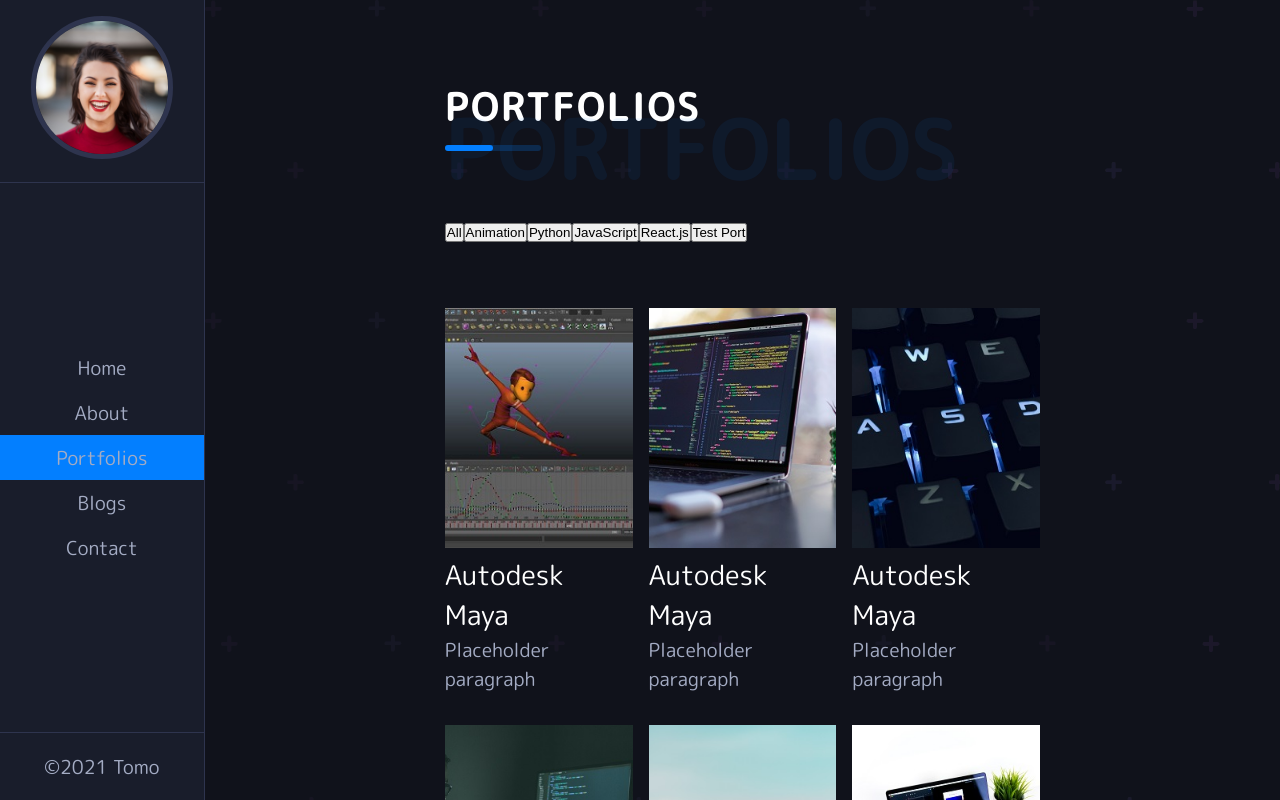
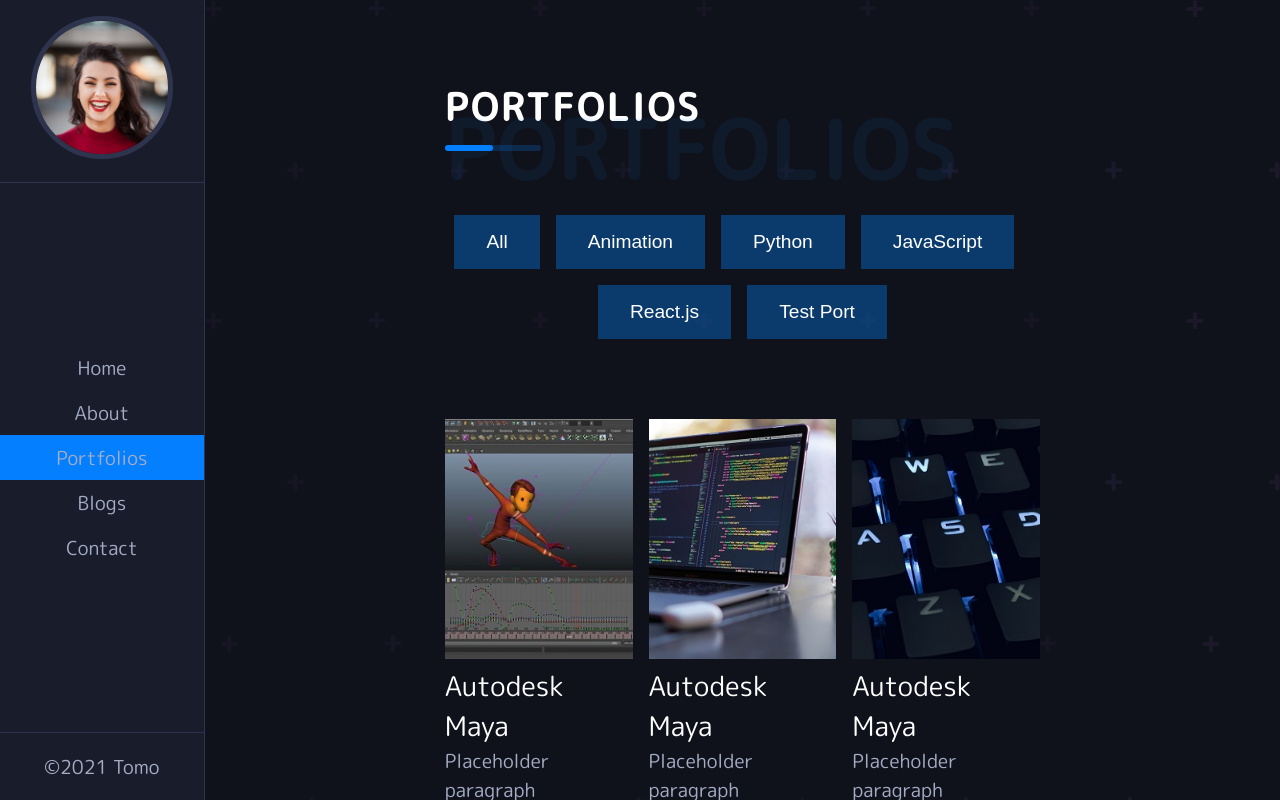
Before and after one commit to soregashi-27/personal-web-site, a React (Create React App) app: page /portfolios in a window 1280 px wide. Shown: the top 800 px of the page. Built offline with nearby package versions, Linux system fonts and the light colour scheme.

Commit message:
ポートフォリオページの追加

```diff
--- a/src/Components/Categories.js
+++ b/src/Components/Categories.js
@@ -3,7 +3,7 @@
 
 function Categories({ filter, categories }) {
   return (
-    <div>
+    <div className="buttons">
       {categories.map((categoriesBtn, i) => {
         return (
           <button
--- a/src/Styles/_about.scss
+++ b/src/Styles/_about.scss
@@ -73,3 +73,36 @@
   row-gap: 3rem;
   margin: 4rem 0;
 }
+
+.btn-port {
+  padding: 1rem 2rem;
+  background-color: #0381ff5b;
+  border: none;
+  outline: none;
+  cursor: pointer;
+  font-size: inherit;
+  color: white;
+  margin-bottom: 1rem;
+  transform: all 0.3s ease-in-out;
+  &:not(:last-child) {
+    margin-right: 1rem;
+  }
+  &:hover {
+    background-color: #037fff;
+  }
+  &:active {
+    background-color: #037fff;
+  }
+  &:focus {
+    background-color: #037fff;
+  }
+}
+
+.buttons {
+  display: flex;
+  justify-content: center;
+  align-items: center;
+  // margin: 4rem 10rem;
+  //FIXME: 削除するか検討中
+  flex-wrap: wrap;
+}
```
